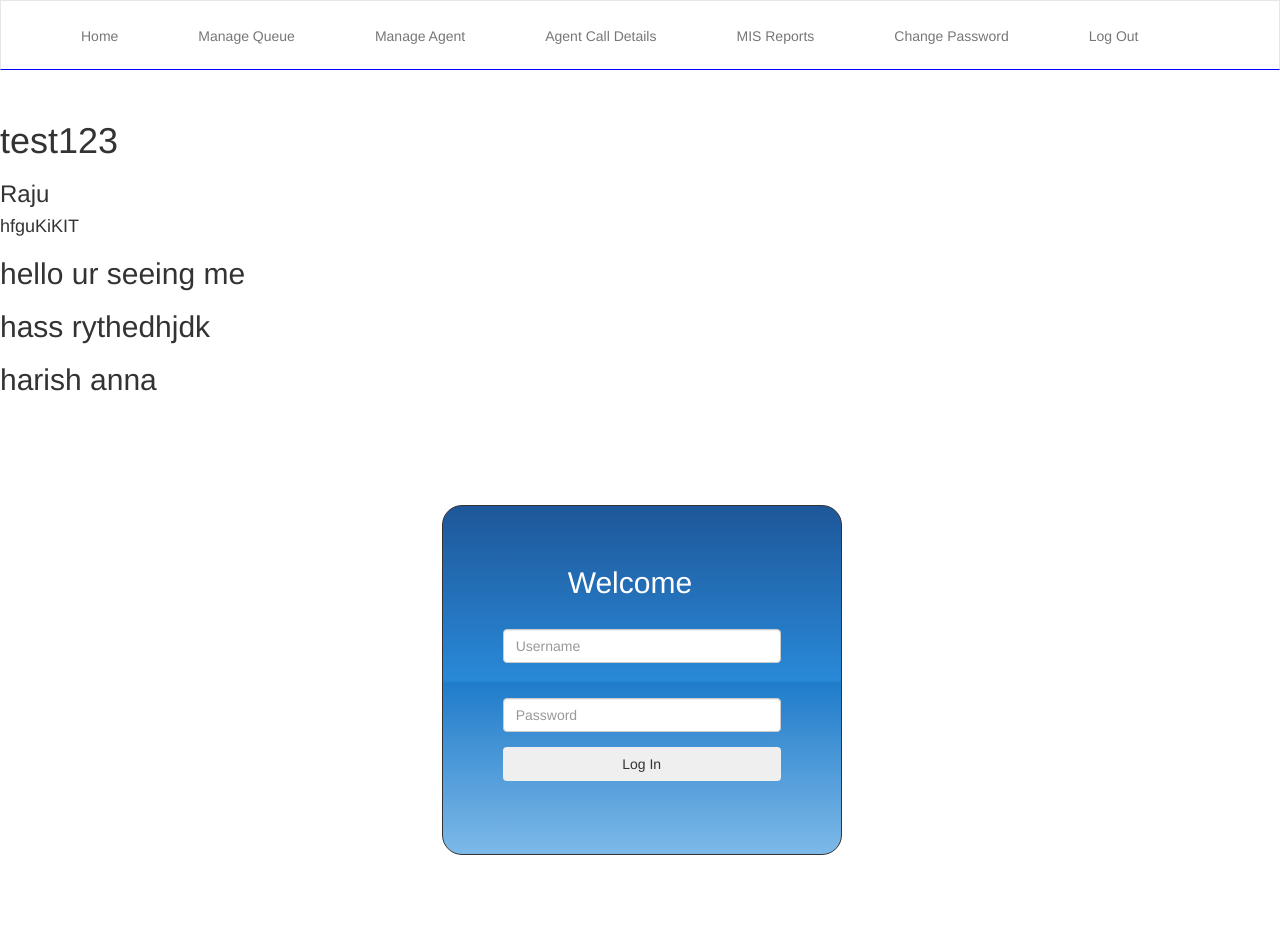
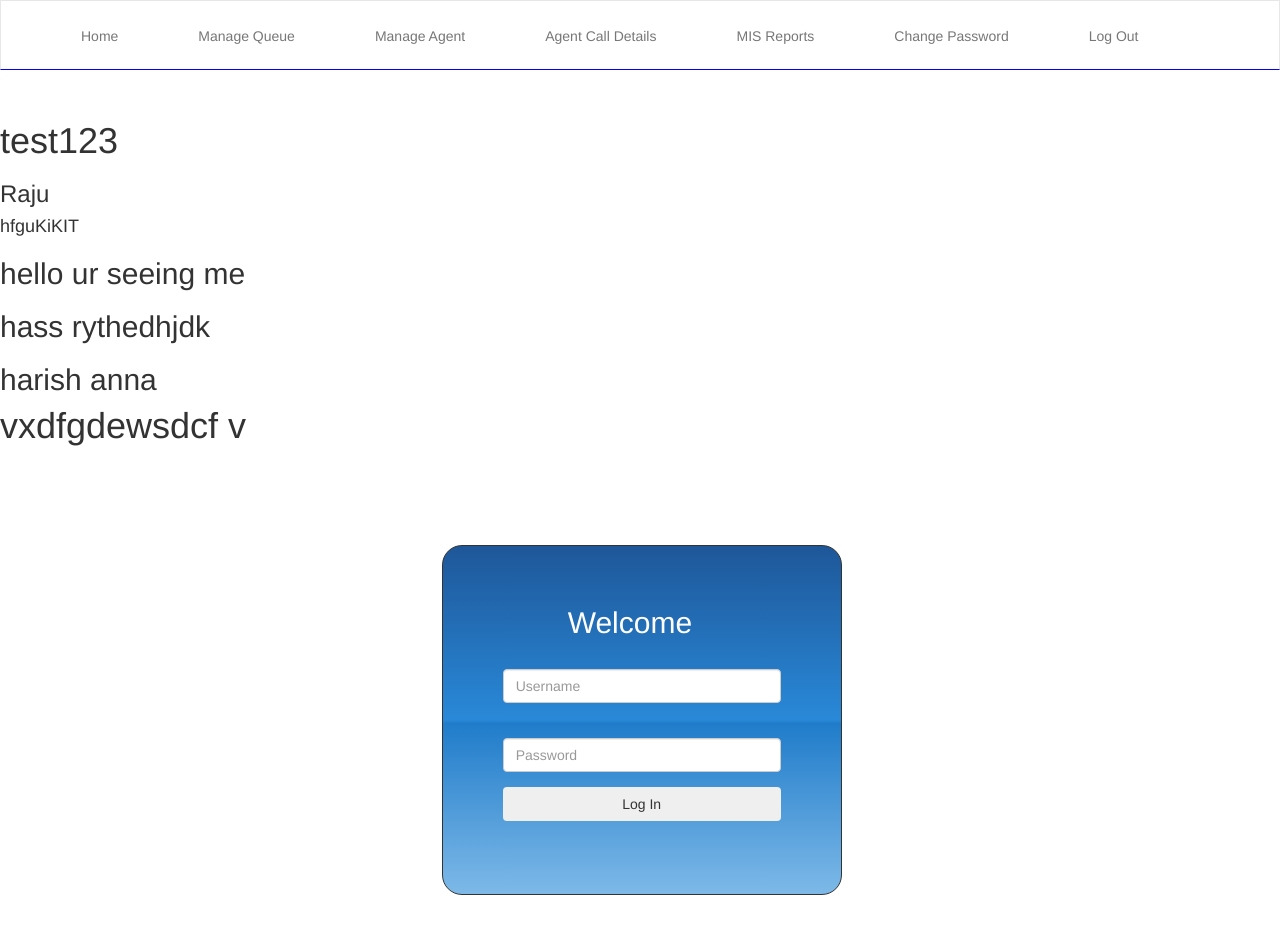
Before and after one commit to kallraju/call-center, an Angular app: page / in a window 1280 px wide. Shown: the top 934 px of the page. Built offline with nearby package versions, Linux system fonts and the light colour scheme.

Commit message:
rAvi
7tdrgfhj

```diff
--- a/src/app/app.component.html
+++ b/src/app/app.component.html
@@ -6,4 +6,6 @@
     <h2>hello ur seeing me </h2 >
     <h2>hass rythedhjdk</h2>
     <h2>harish anna</h2 >
-<router-outlet></router-outlet>
+        vxdfgdewsdcf
+
+v        <router-outlet></router-outlet>
```
